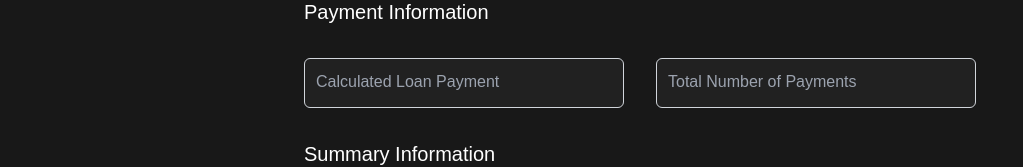
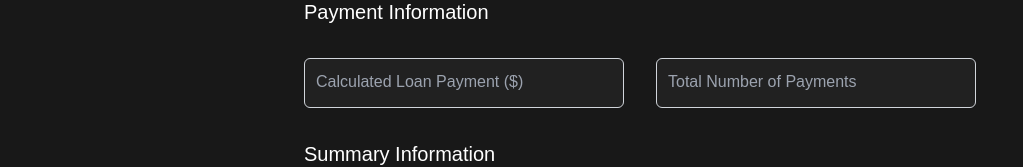
Before and after one commit to hakeem-jc/loan-calculator, a Next.js app: page / in a window 1280 px wide. Shown: the part 439-606 px from the top of the page, without its empty margins (0-1023 px from the left). Built offline with nearby package versions, Linux system fonts and the light colour scheme.

Commit message:
feat: Add formatting for calculated values

```diff
--- a/app/page.tsx
+++ b/app/page.tsx
@@ -30,10 +30,10 @@ export default function Home() {
       parseFloat(data.lengthOfLoan),
       parseFloat(data.paymentsPerYear)
     );
-    setValue("calculatedLoanPayment", calculatedData.calculatedLoanPayment);
+    setValue("calculatedLoanPayment", parseFloat(calculatedData.calculatedLoanPayment).toLocaleString());
     setValue("totalNumberOfPayments", calculatedData.totalNumberOfPayments);
-    setValue("amountPaid", calculatedData.amountPaid);
-    setValue("totalInterestPaid", calculatedData.totalInterestPaid);
+    setValue("amountPaid", parseFloat(calculatedData.amountPaid).toLocaleString());
+    setValue("totalInterestPaid", parseFloat(calculatedData.totalInterestPaid).toLocaleString());
   };
 
   return (
@@ -126,7 +126,7 @@ export default function Home() {
           <InputContainer>
             <Input
               id="calculatedLoanPayment"
-              label="Calculated Loan Payment"
+              label="Calculated Loan Payment ($)"
               type="text"
               // @ts-ignore
               register={register}
```
